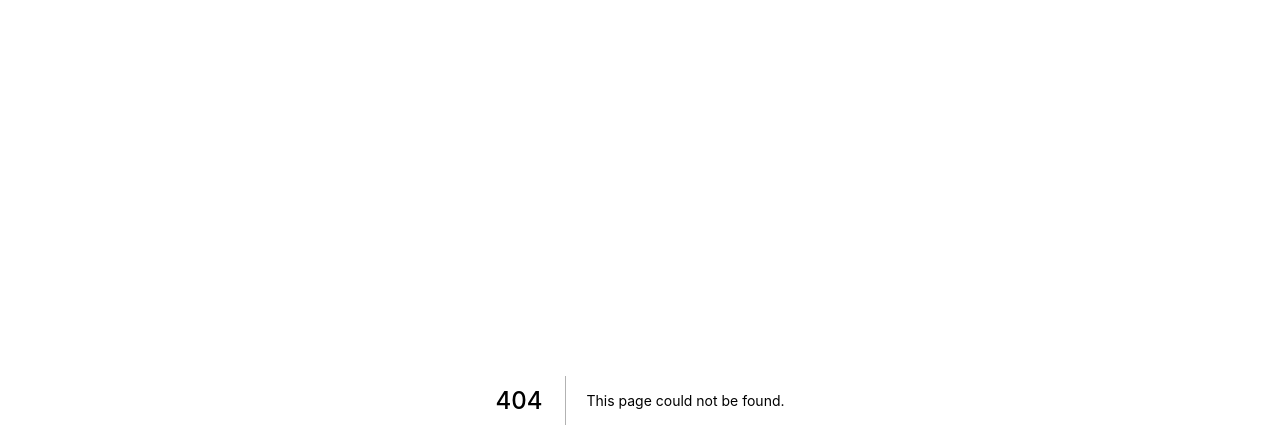
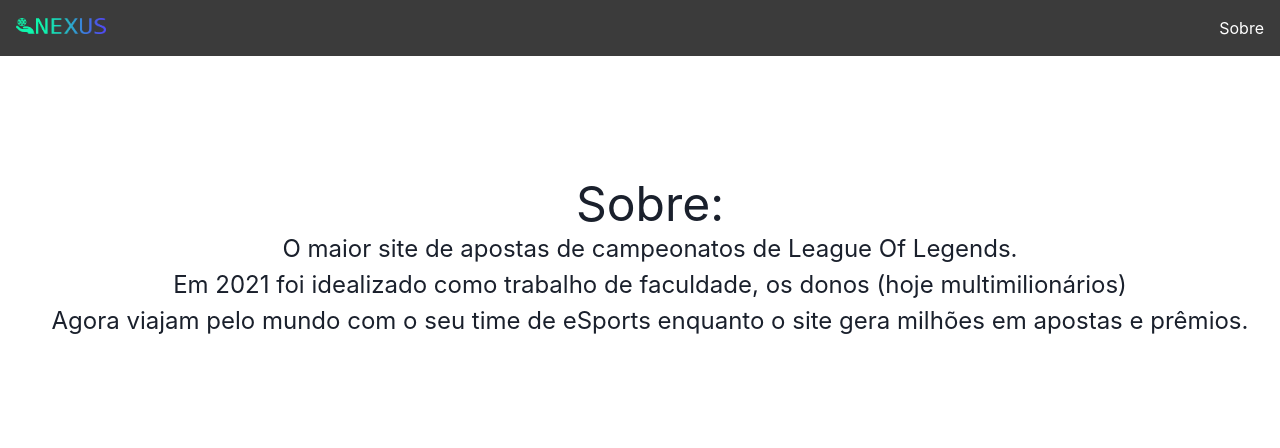
Before and after one commit to Densatho/INexus, a Next.js app: page /about in a window 1280 px wide. Before the commit this address had no page. Shown: the top 448 px of the page. Built offline with nearby package versions, Linux system fonts and the light colour scheme.

Commit message:
Navbar + página about

```diff
--- a/components/Navbar.js
+++ b/components/Navbar.js
@@ -1,5 +1,25 @@
-import { Flex, Text, Heading } from "@chakra-ui/react";
+import { Box, Flex, Text, Heading } from "@chakra-ui/react";
+import Link from "next/link";
+import Image from "next/image";
+import { Spacer, Divider } from "@chakra-ui/layout";
+import React from "react";
 
 export default function Navbar() {
-  return <></>;
+  return (
+    <>
+      <Flex p="2" bg="#3B3B3B" w="100%" p={4} h="14" color="white">
+        <Flex>
+          <Link href="/">
+            <a>
+              <Image src="/logo.png" alt="Logo" width="90px" height="16px" />
+            </a>
+          </Link>
+        </Flex>
+        <Spacer />
+        <Flex>
+          <Link href="/about">Sobre</Link>
+        </Flex>
+      </Flex>
+    </>
+  );
 }
--- /dev/null
+++ b/pages/about.js
@@ -0,0 +1,24 @@
+import styles from "src/styles/Home.module.css";
+import { Box, Flex } from "@chakra-ui/react";
+import Layout from "src/components/Layout";
+import Image from "next/image";
+import Navbar from "src/components/Navbar";
+
+function About(props) {
+  return (
+    <Layout title="About" bgColor="#FF000">
+      <Box marginTop={16} w="1300px" marginLeft="auto" marginRight="auto">
+        <h1 className={styles.title}>Sobre:</h1>
+        <p className={styles.description}>
+          O maior site de apostas de campeonatos de League Of Legends.<br></br>
+          Em 2021 foi idealizado como trabalho de faculdade, os donos (hoje
+          multimilionários)<br></br>
+          Agora viajam pelo mundo com o seu time de eSports enquanto o site gera
+          milhões em apostas e prêmios.
+        </p>
+      </Box>
+    </Layout>
+  );
+}
+
+export default About;
--- a/pages/index.js
+++ b/pages/index.js
@@ -2,6 +2,7 @@ import styles from "src/styles/Home.module.css";
 import { Box, Flex } from "@chakra-ui/react";
 import Layout from "src/components/Layout";
 import Image from "next/image";
+import Navbar from "src/components/Navbar";
 
 function Home(props) {
   return (
```
Also changed, not shown: public/logo.png.
